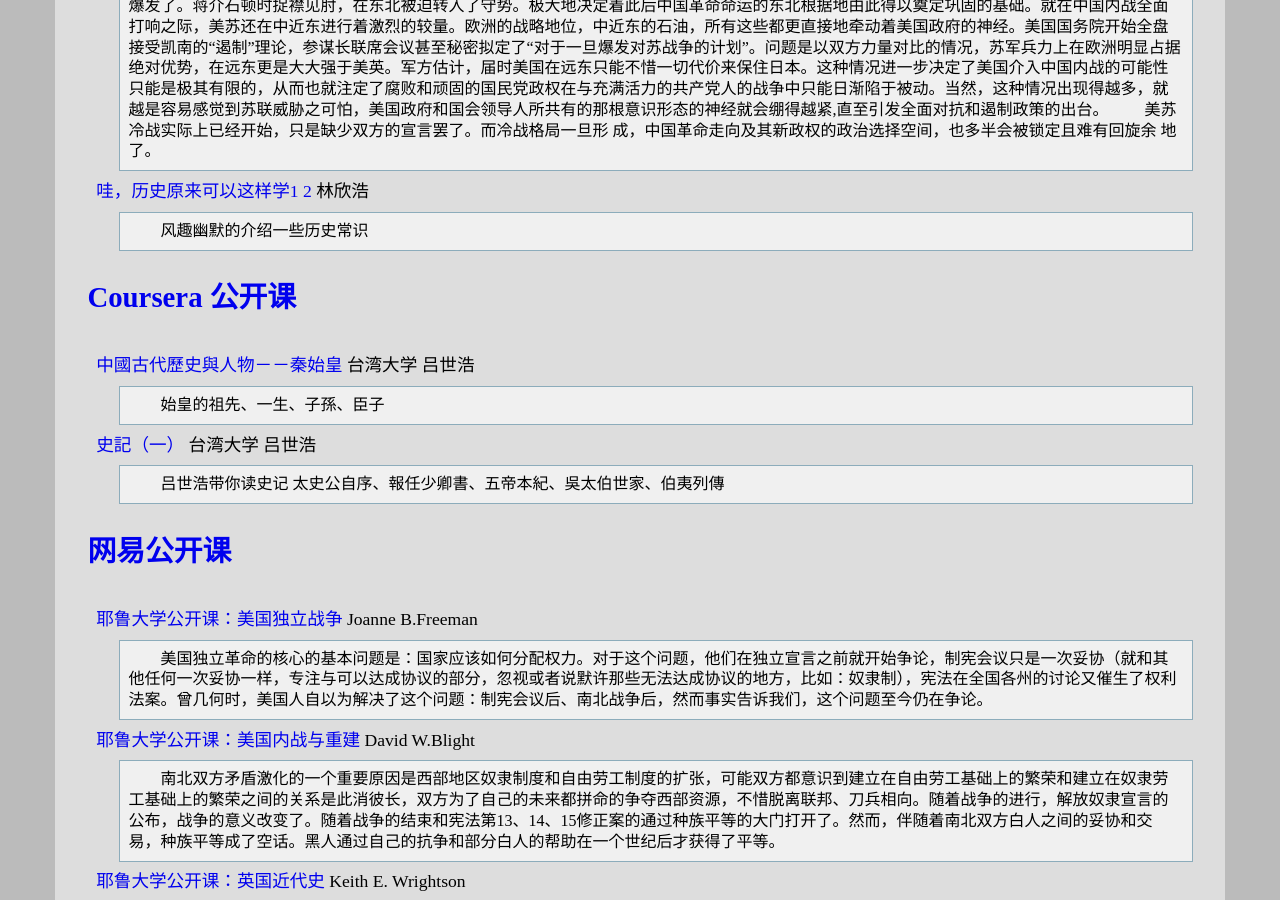
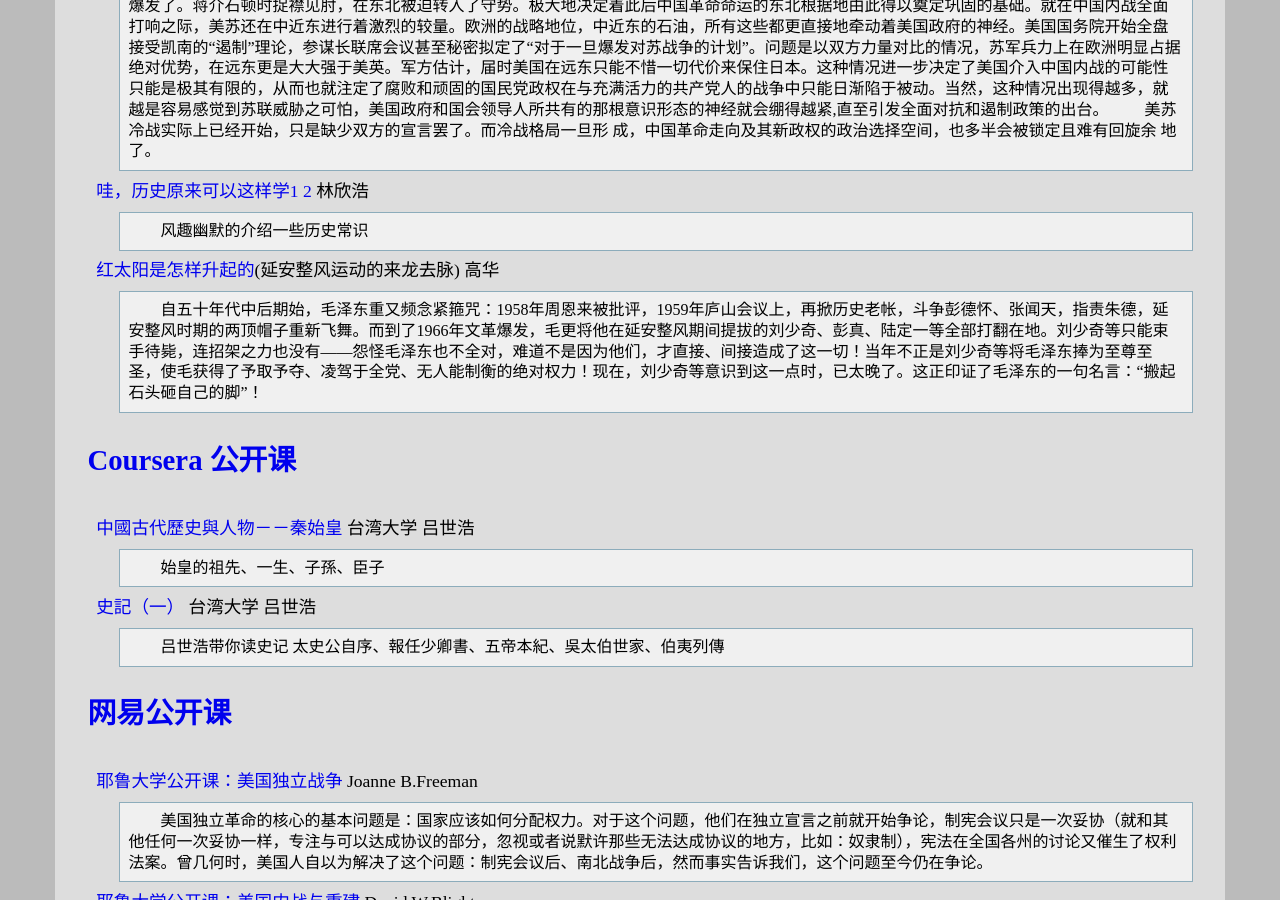
Before and after one commit to leiqin/leiqin.github.io, a Jekyll site: the page built from shoucang/history.markdown, in a window 1280 px wide and 900 px high, scrolled down 5277 px. Built offline with Jekyll 4.4.1, drawn with Linux system fonts in a browser that asks for light colours; nearby versions of some CDN libraries.

Commit message:
+ 添加以史为镜 红太阳是怎样升起的

```diff
--- a/shoucang/history.markdown
+++ b/shoucang/history.markdown
@@ -88,6 +88,9 @@ title: 以史为镜
 
 [哇，历史原来可以这样学1](https://book.douban.com/subject/26791320/) [2](https://book.douban.com/subject/26791323/) 林欣浩
 :	风趣幽默的介绍一些历史常识
+
+[红太阳是怎样升起的](https://plus.google.com/100074035785709567073/posts/UGH4U9dS8RZ)(延安整风运动的来龙去脉) 高华
+:	自五十年代中后期始，毛泽东重又频念紧箍咒：1958年周恩来被批评，1959年庐山会议上，再掀历史老帐，斗争彭德怀、张闻天，指责朱德，延安整风时期的两顶帽子重新飞舞。而到了1966年文革爆发，毛更将他在延安整风期间提拔的刘少奇、彭真、陆定一等全部打翻在地。刘少奇等只能束手待毙，连招架之力也没有——怨怪毛泽东也不全对，难道不是因为他们，才直接、间接造成了这一切！当年不正是刘少奇等将毛泽东捧为至尊至圣，使毛获得了予取予夺、凌驾于全党、无人能制衡的绝对权力！现在，刘少奇等意识到这一点时，已太晚了。这正印证了毛泽东的一句名言：“搬起石头砸自己的脚”！
 
 ### [Coursera 公开课](https://www.coursera.org/)
 
```
